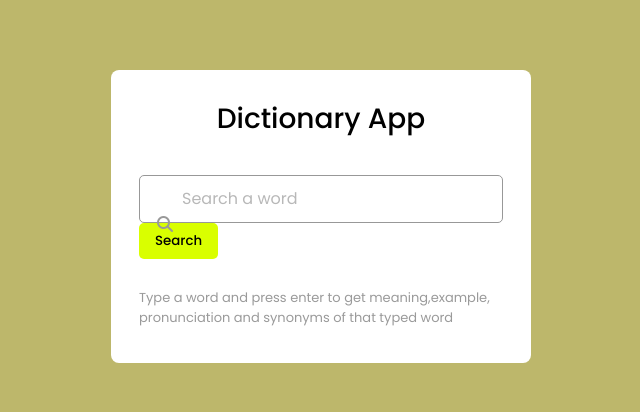
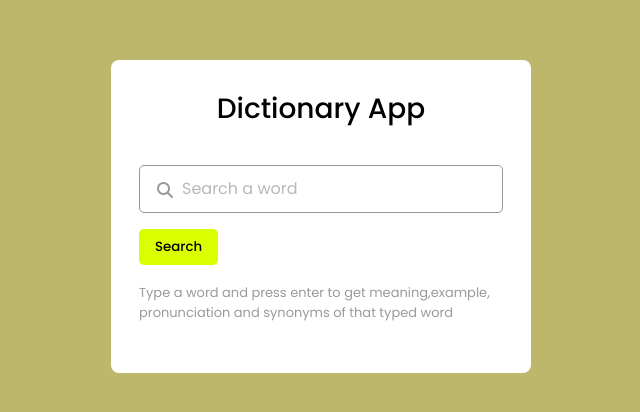
Before and after one commit to Tifem/Dictionary-App, a plain HTML site: page index.html in a window 1280 px wide. Shown: the part 184-596 px from the top of the page, without its empty margins (319-959 px from the left). Drawn offline with nearby package versions, Linux system fonts and the light colour scheme.

Commit message:
adjusted my UI for the search button in my css

```diff
--- a/index.js
+++ b/index.js
@@ -2,7 +2,7 @@ const container = document.querySelector(".container");
 const searchInput = document.querySelector("input");
 const infoText = document.querySelector(".info-text");
 const wrapper = document.querySelector(".wrapper");
-const btn = document.querySelector('.btn')
+const btn = document.querySelector('.btn');
 const wrapperUL = document.querySelector(".wrapper ul");
 
 
@@ -10,7 +10,7 @@ const findWordMeaning = async (word) => {
     const request = await fetch(`https://api.dictionaryapi.dev/api/v2/entries/en/${word}`);
     const response = await request.json();
     const extractedResponse = response[0].meanings[0]
-    return extractedResponse
+    return extractedResponse;
 }
 
 
--- a/style.css
+++ b/style.css
@@ -54,7 +54,7 @@ body{
 
 .search :where(i, span){
     position: absolute;
-    top: 50%;
+    top: 25%;
     transform: translateY(-50%);
     color: #999;
 }
@@ -88,14 +88,11 @@ body{
     padding-bottom: 17px;
 }
 
-.container ul{
-    /* display: none; */
-}
 
 .container .info-text{
     font-size: 13px;
     color: #9a9a9a;
-    margin: -3px 0 -10px;
+    margin-bottom: 5px;
 }
 
 .info-text span{
@@ -123,9 +120,7 @@ ul .word i{
     color: #999;
     cursor: pointer;
 }
-/* .content{
-    margin-bottom: 14px;
-} */
+
 
 .content li .details{
     border-left: 3px solid darkkhaki;
@@ -158,7 +153,7 @@ ul .word i{
 .btn{
     border: none;
     padding: 8px 16px;
-    margin-bottom: 14px;
+    margin-top: 1rem;
     background-color: rgb(217, 255, 0);
     border-radius: 5px;
     font-weight: 500;
```
